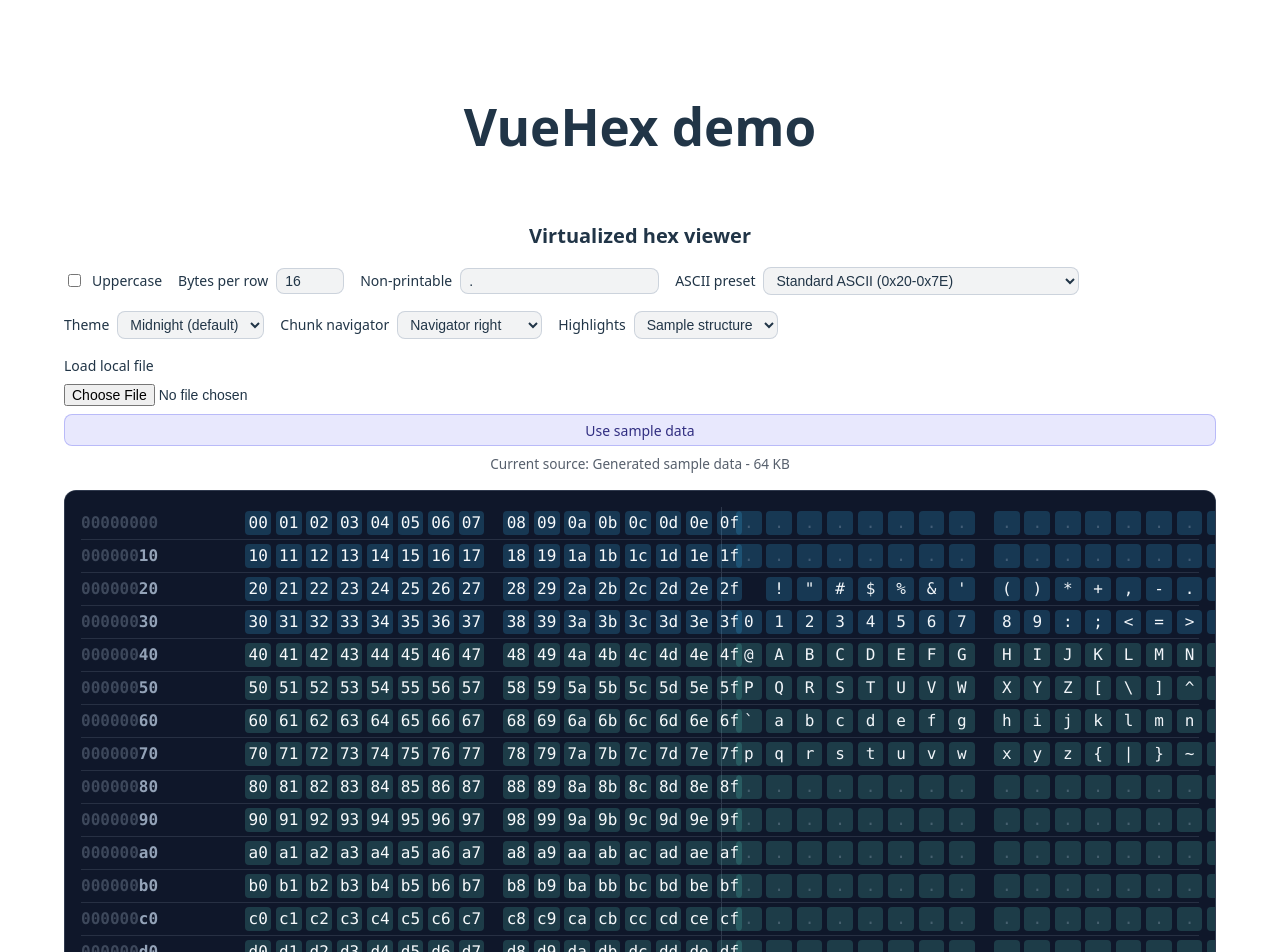
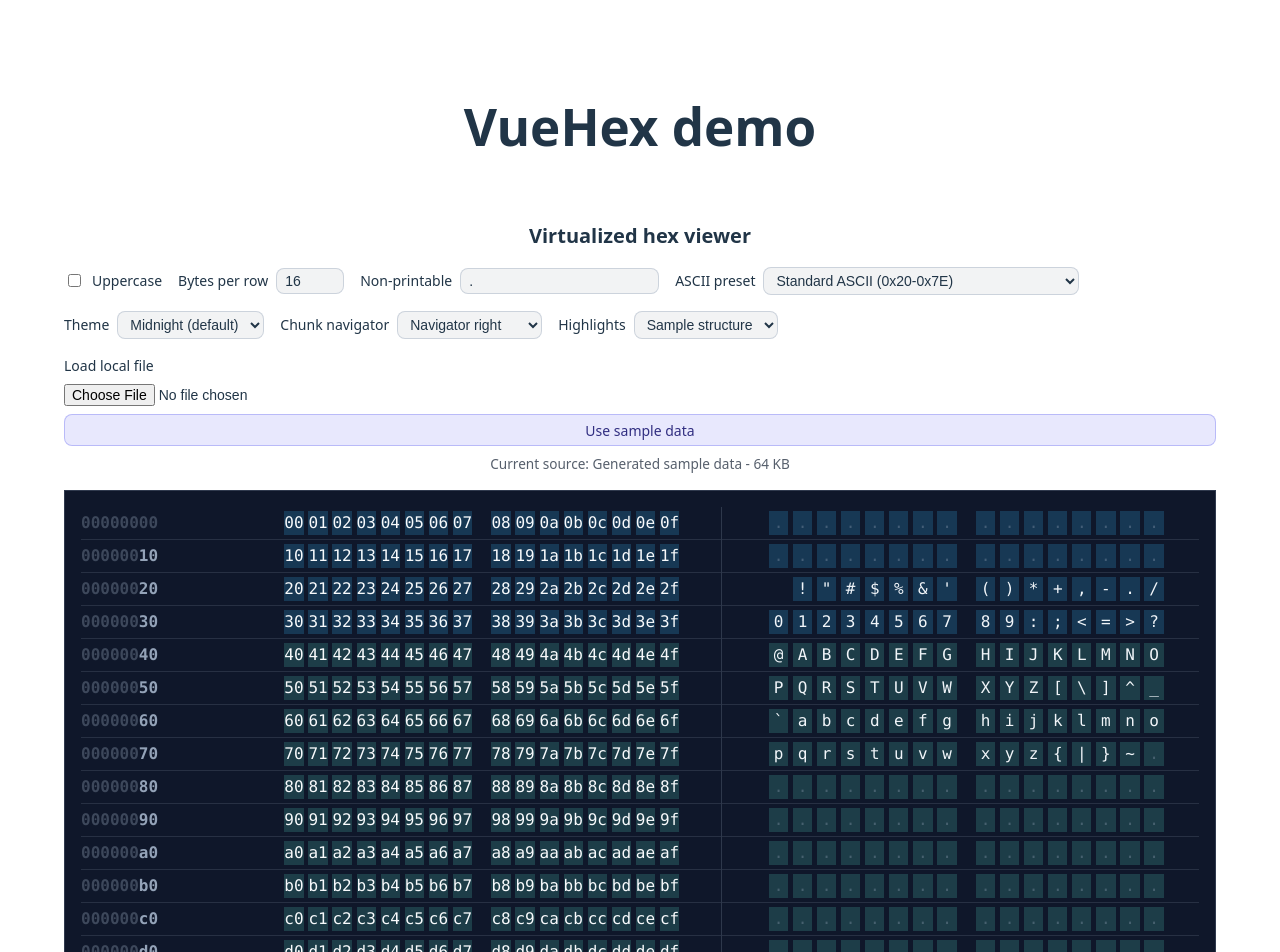
Before and after one commit to vvollers/vuehex, a Vue app: page / in a window 1280 px wide. Shown: the top 952 px of the page. Built offline with nearby package versions, Linux system fonts and the light colour scheme.

Commit message:
chore: style improvements

```diff
--- a/src/App.vue
+++ b/src/App.vue
@@ -883,8 +883,8 @@ select:focus {
 :deep(.vuehex-demo-region--metadata),
 :deep(.vuehex-demo-region--payload),
 :deep(.vuehex-demo-region--footer) {
-  border-radius: 0.25rem;
-  padding: 0 0.2rem;
+  //border-radius: 0.25rem;
+  //padding: 0 0.2rem;
 }
 
 :deep(.vuehex-demo-region--header) {
--- a/src/assets/vuehex.css
+++ b/src/assets/vuehex.css
@@ -37,7 +37,6 @@
 	gap: 0.5rem;
 	padding: 0.6rem;
 	border: 1px solid var(--vuehex-border-color);
-	border-radius: 0.5rem;
 	background: var(--vuehex-background);
 	color: var(--vuehex-foreground);
 	box-shadow: 0 12px 24px rgba(15, 23, 42, 0.12);
@@ -112,7 +111,6 @@
 	align-items: flex-start;
 	gap: 0.125rem;
 	padding: 0.45rem 0.65rem;
-	border-radius: 0.45rem;
 	border: 1px solid rgba(148, 163, 184, 0.15);
 	background: rgba(148, 163, 184, 0.08);
 	color: inherit;
@@ -166,7 +164,6 @@
 	background: var(--vuehex-background);
 	color: var(--vuehex-foreground);
 	padding: 1rem;
-	border-radius: 0.75rem;
 	border: 1px solid var(--vuehex-border-color);
 	overflow-x: auto;
 	overflow-y: auto;
@@ -252,12 +249,9 @@
 .vuehex-byte.vuehex-linked-hover,
 .vuehex-ascii-char.vuehex-linked-hover {
 	background: rgba(96, 165, 250, 0.25);
-	outline: 1px solid rgba(96, 165, 250, 0.45);
-	border-radius: 0.35rem;
+	outline: 1px solid white;
 	color: var(--vuehex-byte-color);
-	transition:
-		background-color 0.12s ease,
-		outline-color 0.12s ease;
+	cursor: pointer;
 }
 
 .vuehex-byte--placeholder,
--- a/src/style.css
+++ b/src/style.css
@@ -36,7 +36,6 @@ h1 {
 }
 
 button {
-	border-radius: 8px;
 	border: 1px solid transparent;
 	padding: 0.6em 1.2em;
 	font-size: 1em;
```
